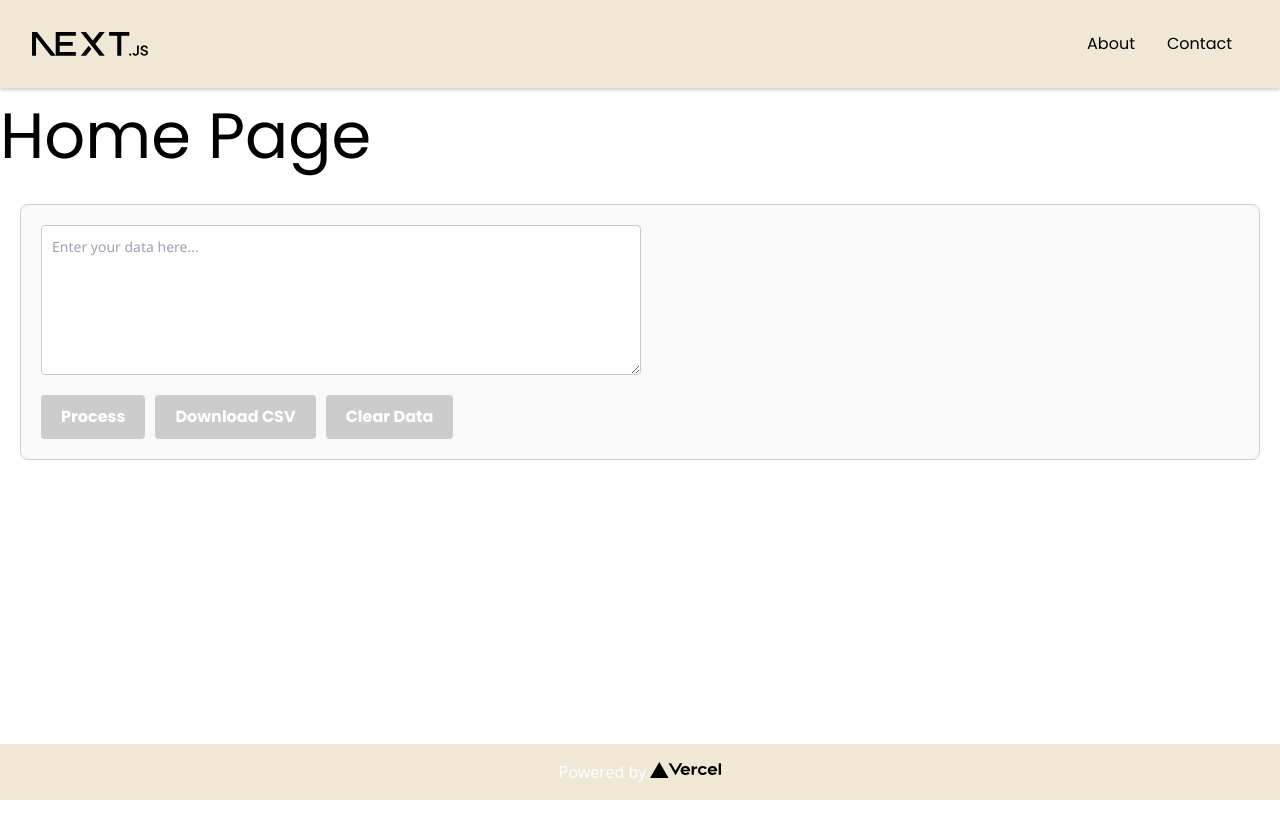
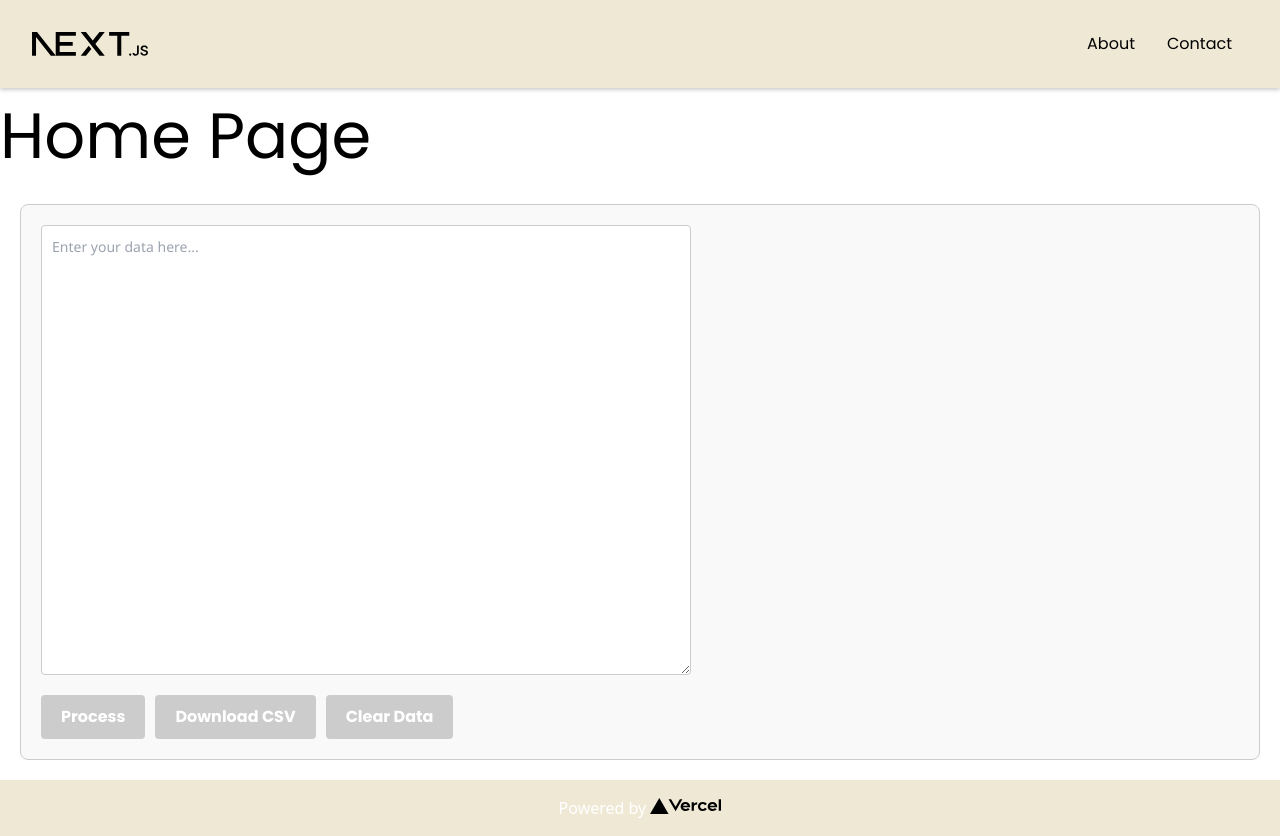
Before and after one commit to FefesG5/SimplyCSV, a Next.js app: page / in a window 1280 px wide. Before the commit the page ends 800 px from the top, so only its background shows below. Built offline with nearby package versions, Linux system fonts and the light colour scheme.

Commit message:
styles: increase the max-widthm, height of textArea to better view inserted data

```diff
--- a/src/components/DataEntry/DataEntry.module.css
+++ b/src/components/DataEntry/DataEntry.module.css
@@ -24,8 +24,8 @@
 
 .textArea {
   width: 100%;
-  max-width: 600px; /* Feel free to adjust */
-  height: 150px; /* Adjust height as you see fit */
+  max-width: 650px;
+  height: 450px;
   margin-bottom: 20px;
   border-radius: 4px;
   border: 1px solid #ccc;
```
